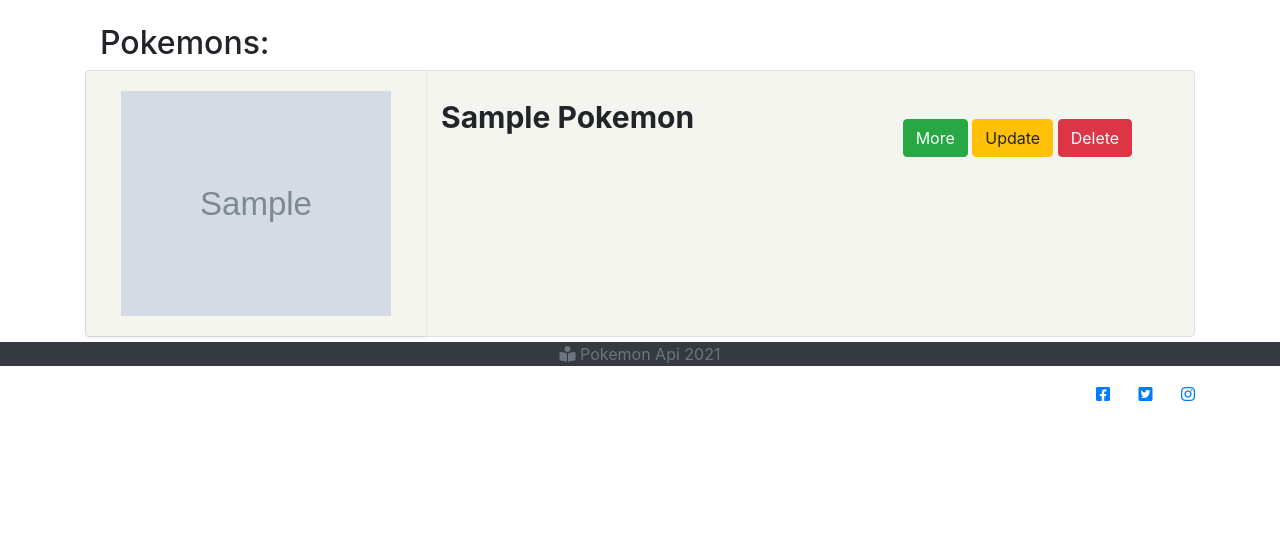
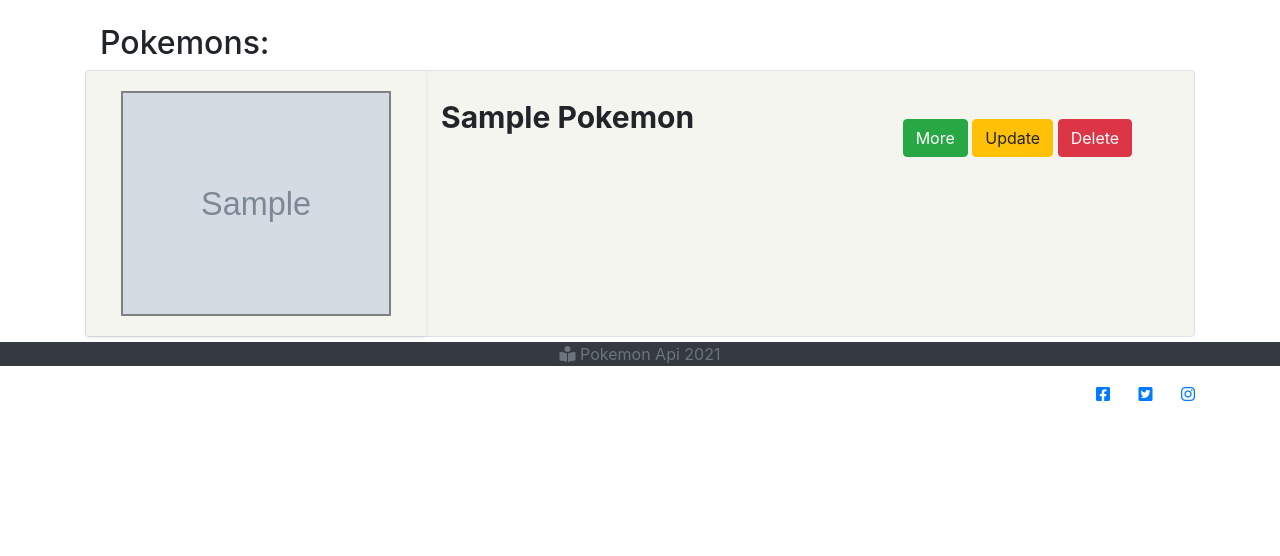
Before and after one commit to Jacek960/PokemonApi, a Django app: template pokemons/templates/pokemons/list.html in a window 1280 px wide. Shown: the part 56-612 px from the top of the page. Run offline with Django 3.2, Linux system fonts and the light colour scheme; the template is opened without the code that fills it: most values are stand-ins (such as "Sample title", 1, 10 or a date in 2020); grey boxes marked "Sample" are stand-in pictures; some libraries are stand-ins or nearby versions.

Commit message:
requirements

```diff
--- a/pokemons/templates/pokemons/pok_card.html
+++ b/pokemons/templates/pokemons/pok_card.html
@@ -1,6 +1,6 @@
 <div class="row border rounded" style="background-color:#f5f5f0; margin-bottom: 4px">
     <div class="col shadow-sm">
-        <div class="card-body"><img class="" width="270" height="225" src="{{ pokemon.pok_img_url }}"/></div>
+        <div class="card-body"><img class="" style="border: 2px solid gray" width="270" height="225" src="{{ pokemon.pok_img_url }}"/></div>
     </div>
     <div class="col-5">
         <br>
--- a/templates/base.html
+++ b/templates/base.html
@@ -7,6 +7,7 @@
     <meta name="description" content="">
     <meta name="author" content="">
     <link rel="icon" href="/docs/4.0/assets/img/favicons/favicon.ico">
+
 
     <title>
         {% block title %}{% endblock %}
```
Also changed, not shown: requirements.txt (added, +12 -0 lines).
